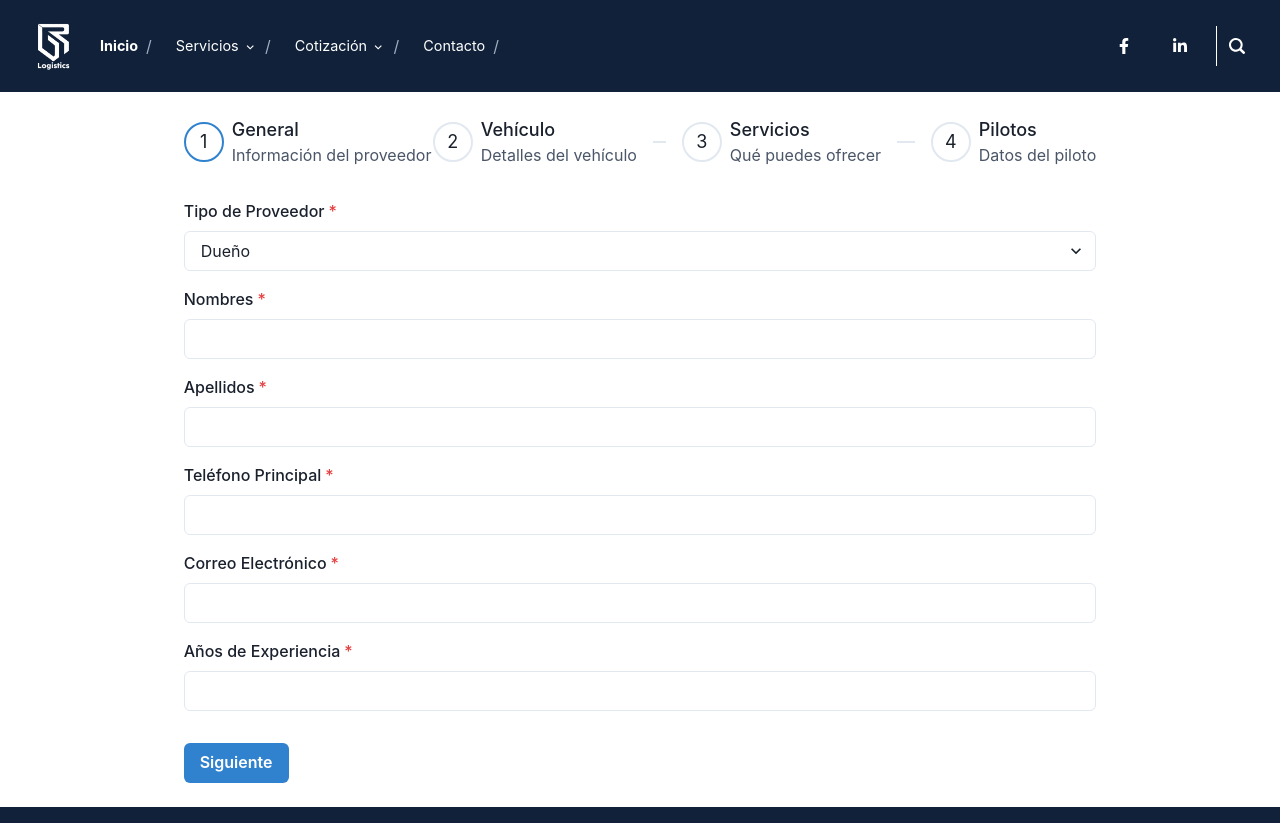
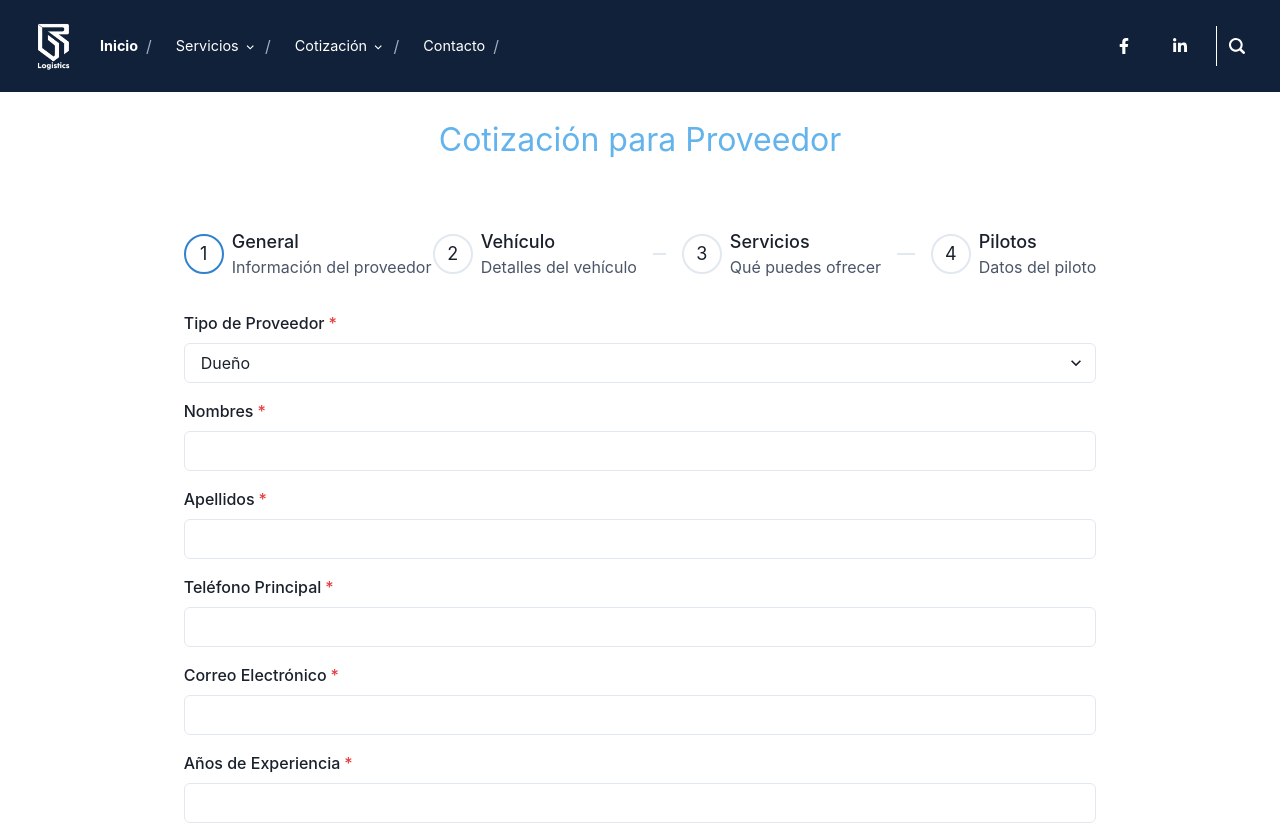
Before and after one commit to Olstertecn11/GrSolutions, a React (Vite) app: page /cotizacion-proveedores in a window 1280 px wide. Shown: the top 823 px of the page. Built offline with nearby package versions, Linux system fonts and the light colour scheme.

Commit message:
Provider form title

```diff
--- a/src/pages/ProviderQuouteSteps.jsx
+++ b/src/pages/ProviderQuouteSteps.jsx
@@ -3,6 +3,7 @@ import React, { useState } from "react";
 import {
   Box,
   Heading,
+  Text,
   Button,
   FormControl,
   FormLabel,
@@ -47,6 +48,7 @@ const ProviderQuoteSteps = () => {
 
   return (
     <Box p={6}>
+      <Text mb='4rem' color='blue.300' fontSize={'2rem'} textAlign='center'>Cotización para Proveedor</Text>
       <Stepper index={activeStep} size="lg" colorScheme="blue">
         {steps.map((step, index) => (
           <Step key={index}>
```
